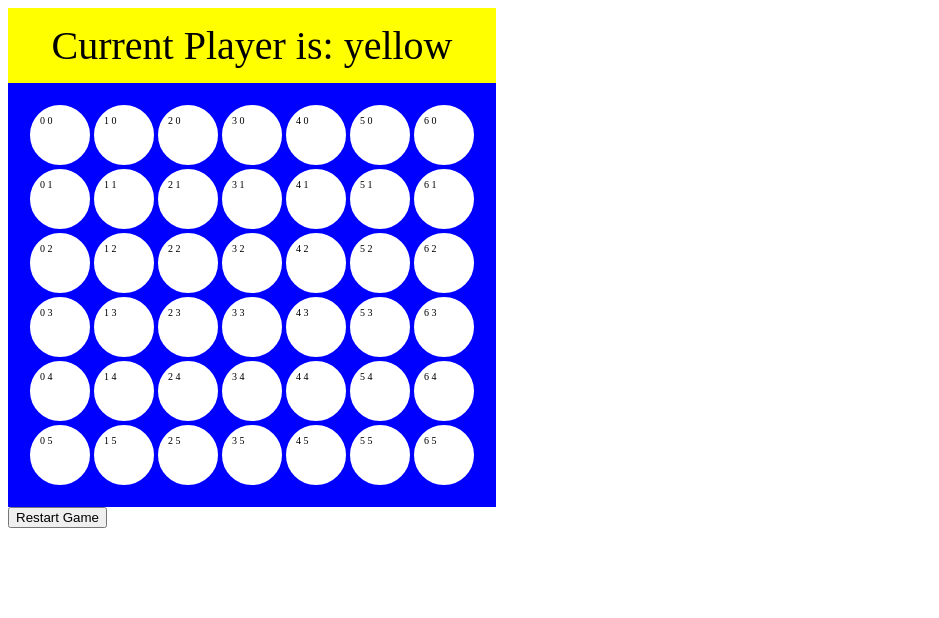
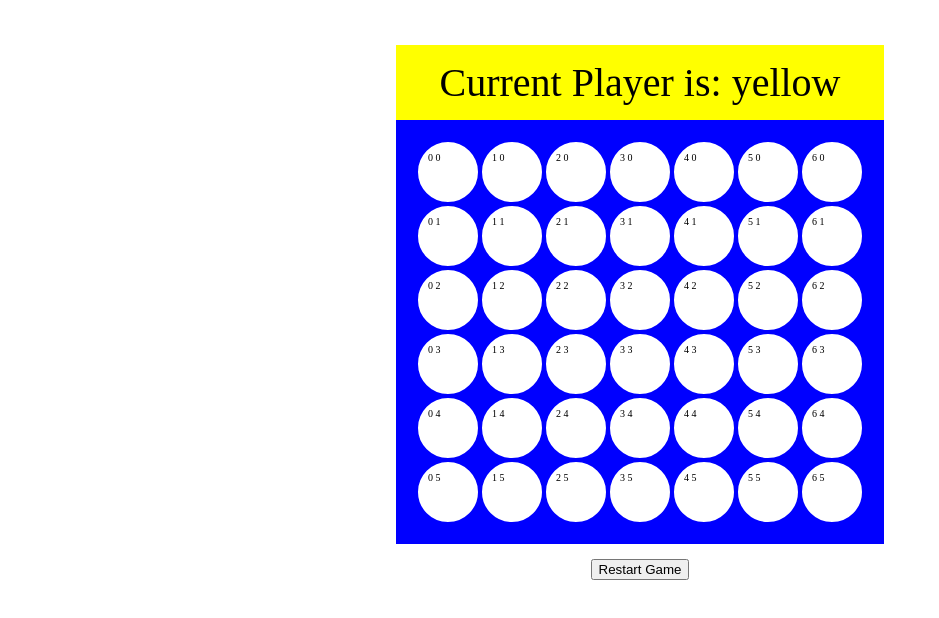
Before and after one commit to MLamson/connect-four, an Angular app: page / in a window 1280 px wide. Shown: the top 618 px of the page, without its empty margins (0-939 px from the left). Built offline with nearby package versions, Linux system fonts and the light colour scheme.

Commit message:
remove obsolete code.  center gameboard

```diff
--- a/src/app/gameboard/gameboard.component.css
+++ b/src/app/gameboard/gameboard.component.css
@@ -1,7 +1,19 @@
+
+.main-container {
+  width: 100%;
+}
+
 .game-container {
   display: flex;
   flex-direction: column;
   width: 488px;
+  margin: 45px auto;
+}
+
+.button-container {
+  display: flex;
+  flex-direction: column;
+  margin: 15px auto;
 }
 
 .piece-position {
--- a/src/app/gameboard/gameboard.component.html
+++ b/src/app/gameboard/gameboard.component.html
@@ -1,5 +1,5 @@
 
-
+<div class="main-container">
   <div class="game-container">
     <div class="current-player" [class.red-player]="currentPlayer === 'red'"
       [class.yellow-player]="currentPlayer === 'yellow'">Current Player is: {{ currentPlayer }}
@@ -13,6 +13,8 @@
         </div>
       </div>
     </div>
+    <div class="button-container">
+      <button (click)="resetBoard()">Restart Game</button>
     </div>
-
-<button (click)="resetBoard()">Restart Game</button>
+  </div>
+</div>
```
Also changed, not shown: src/app/gameboard/gameboard.component.ts (+0 -63 lines). Lines whose indentation alone changed are shown as unchanged.
